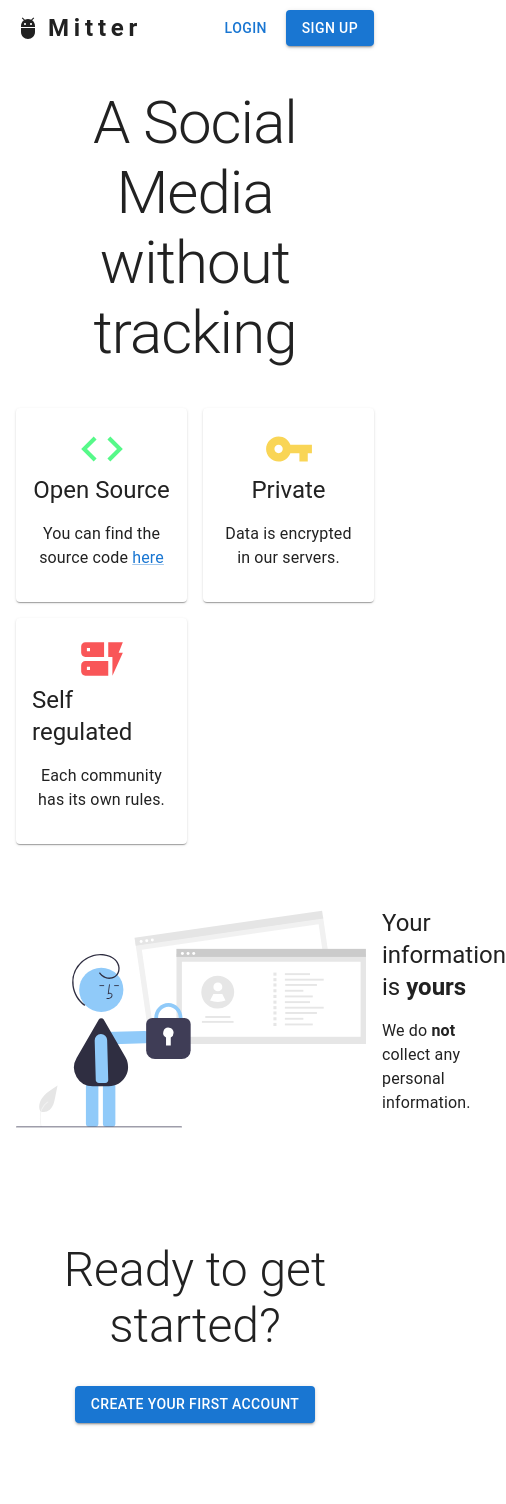
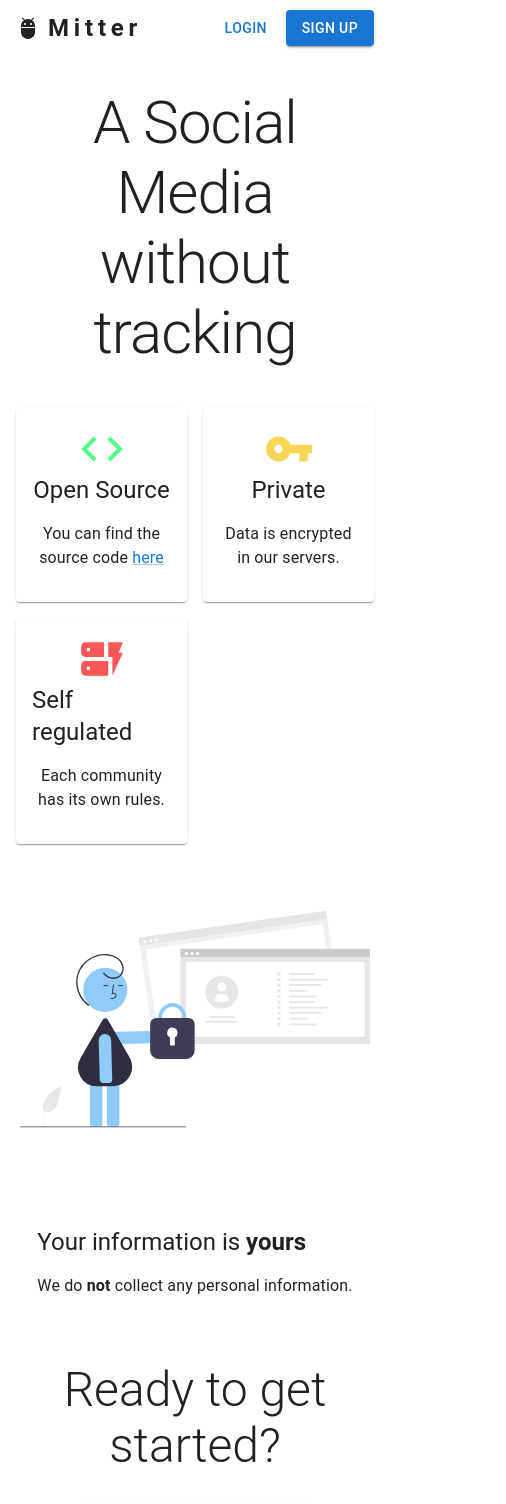
Before and after one commit to martinval11/Mitter, a Next.js app: page / in a window 390 px wide. Shown: the top 1504 px of the page, 506 px wide, since content can reach past the window. Before the commit the page ends 1463 px from the top, so only its background shows below. Built offline with nearby package versions, Linux system fonts and the light colour scheme.

Commit message:
img svg fix

```diff
--- a/pages/index.tsx
+++ b/pages/index.tsx
@@ -115,7 +115,7 @@ const Index = () => {
             </Grid>
           </Grid>
 
-          <Box sx={{ display: 'flex', alignItems: 'center', gap: 2 }}>
+          <Box sx={{ display: 'flex', alignItems: 'center', gap: 4 }} id="flexColumn">
             <Image src="/img/safe.svg" alt="Safe SVG Image" width={350} height={350} />
             <div>
               <Typography variant="h5">Your information is <b>yours</b></Typography>
--- a/styles/global.css
+++ b/styles/global.css
@@ -18,3 +18,9 @@ body {
   text-decoration: none;
   color: inherit;
 }
+
+@media screen and (max-width: 730px) {
+  #flexColumn {
+    flex-direction: column;
+  }
+}
```
